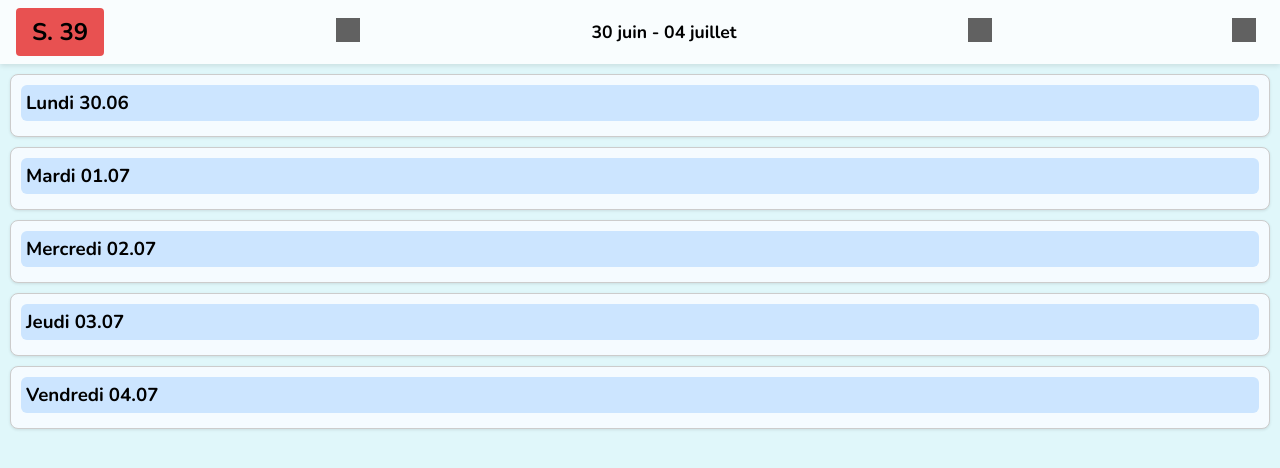
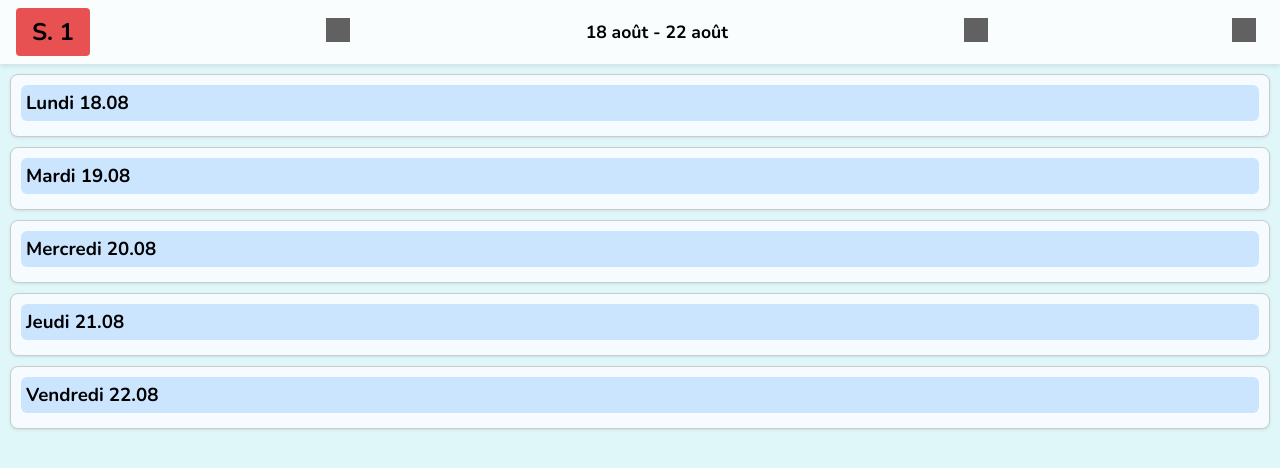
Before and after one commit to SbTchR/agenda, a plain HTML site: page index.html in a window 1280 px wide. Drawn offline with nearby package versions, Linux system fonts and the light colour scheme; no server answers; grey boxes are pictures that could not be loaded.

Commit message:
Update academic calendar for 2025-2026

```diff
--- a/script.js
+++ b/script.js
@@ -14,6 +14,9 @@ const firebaseConfig = {
 firebase.initializeApp(firebaseConfig);
 const db = firebase.firestore();
 const storage = firebase.storage();
+
+// Nombre total de semaines d'enseignement pour l'année scolaire
+const TOTAL_WEEKS = 38;
 
 /*****************************************************
  * Variables et sélecteurs HTML
@@ -114,10 +117,10 @@ const branches = [
  * - end    : dernier jour de vacance (inclus)
  *****************************************************/
 const vacations = [
-  { label: "vac. d' automne", start: new Date(2024, 9, 12), end: new Date(2024, 9, 27) },
-  { label: "vac. de Noël",   start: new Date(2024,11,21), end: new Date(2025, 0,  5) },
-  { label: "Relâches",       start: new Date(2025, 1, 15), end: new Date(2025, 1, 23) },
-  { label: "vac. de Pâques", start: new Date(2025, 3, 12), end: new Date(2025, 3, 27) }
+  { label: "vac. d' automne", start: new Date(2025, 9, 11), end: new Date(2025, 9, 26) },
+  { label: "vac. de Noël",   start: new Date(2025,11,20), end: new Date(2026, 0,  4) },
+  { label: "vac. de février", start: new Date(2026, 1, 9), end: new Date(2026, 1, 22) },
+  { label: "vac. de Pâques", start: new Date(2026, 3,  4), end: new Date(2026, 3, 19) }
 ];
 
 /* ------------------------------------------------------------------
@@ -131,15 +134,15 @@ function isDateInVacation(date) {
  * Initialisation
  *****************************************************/
 document.addEventListener("DOMContentLoaded", () => {
-  // On veut afficher les 39 semaines DE COURS + insérer en plus
+  // On veut afficher les TOTAL_WEEKS semaines DE COURS + insérer en plus
   // des carrés « vacances » dès qu'un lundi tombe dans une période
   // de congé. On part du premier lundi scolaire et on avance
   // de 7 jours à chaque tour.
 
-  let teachingWeek = 1;           // 1 → 39
+  let teachingWeek = 1;           // 1 → TOTAL_WEEKS
   let currentMonday = getSchoolWeekMonday(1);
 
-  while (teachingWeek <= 39) {
+  while (teachingWeek <= TOTAL_WEEKS) {
     if (isDateInVacation(currentMonday)) {
       // Crée un carré bleu pour cette semaine de vacances
       const div = document.createElement("div");
@@ -199,7 +202,7 @@ document.addEventListener("DOMContentLoaded", () => {
     });
 
     nextWeekBtn.addEventListener("click", () => {
-      if (currentWeek < 39) {
+      if (currentWeek < TOTAL_WEEKS) {
         selectWeek(currentWeek + 1);
       }
     });
@@ -1173,8 +1176,8 @@ function updateEditAttachmentPreview() {
 
 // Fonction qui retourne le lundi de la n-ième semaine scolaire
 function getSchoolWeekMonday(weekNumber) {
-  // Date de départ : lundi 19 août 2024 (rentrée 2024‑2025)
-  const baseMonday = new Date(2024, 7, 19); // mois 0 = janvier → 7 = août
+  // Date de départ : lundi 18 août 2025 (rentrée 2025‑2026)
+  const baseMonday = new Date(2025, 7, 18); // mois 0 = janvier → 7 = août
 
 
 
@@ -1209,13 +1212,13 @@ while (nextMonday.getDay() !== 1) {
 
 /* ------------------------------------------------------------------
  * Calcule le numéro de la semaine scolaire correspondant à une date
- * (par défaut : aujourd’hui). Parcourt les 39 semaines et retourne
+ * (par défaut : aujourd’hui). Parcourt les TOTAL_WEEKS semaines et retourne
  * celle qui contient la date. S’il n’y a pas correspondance, retourne 1.
  * ------------------------------------------------------------------ */
 function getSchoolWeekNumber(date = new Date()) {
-  for (let w = 1; w <= 39; w++) {
+  for (let w = 1; w <= TOTAL_WEEKS; w++) {
     const monday = getSchoolWeekMonday(w);
-    const nextMonday = (w < 39) ? getSchoolWeekMonday(w + 1) : null;
+    const nextMonday = (w < TOTAL_WEEKS) ? getSchoolWeekMonday(w + 1) : null;
     if (date >= monday && (nextMonday === null || date < nextMonday)) {
       return w;
     }
```
Also changed, not shown: index.html (+1 -1 lines).
